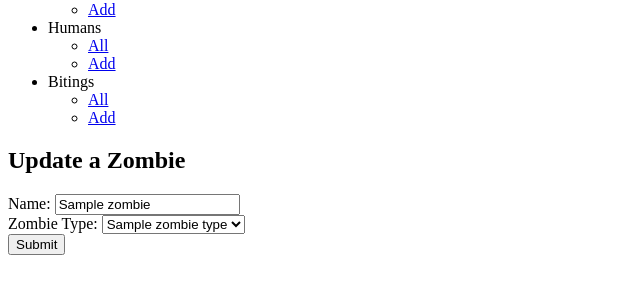
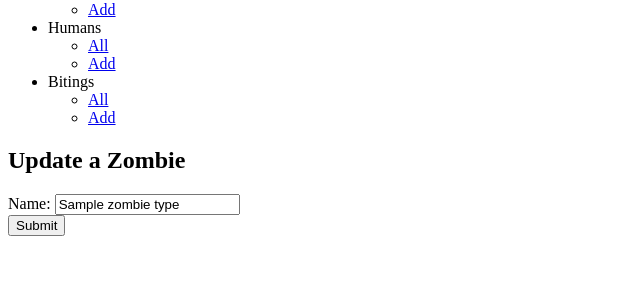
Before and after one commit to sandramolina/zombies_lab, a Python web app: template templates/zombies/edit.html in a window 1280 px wide. Shown: the part 187-487 px from the top of the page, without its empty margins (0-640 px from the left). Run offline with Jinja, Linux system fonts and the light colour scheme; the template is opened without the code that fills it: most values are stand-ins (such as "Sample title", 1, 10 or a date in 2020).

Commit message:
edits zombietypes mistakes

```diff
--- a/controllers/zombie_types_controller.py
+++ b/controllers/zombie_types_controller.py
@@ -40,6 +40,7 @@ def update_zombie(id):
     name = request.form["name"]
     zombie_type = ZombieType(name, id)
     zombie_type_repository.update(zombie_type)
+    return redirect("/zombietypes")
 
 
 # DELETE
--- a/templates/zombies/edit.html
+++ b/templates/zombies/edit.html
@@ -3,20 +3,10 @@
 
 <h2>Update a Zombie</h2>
 
-<form action="/zombies/{{ zombie.id }}" method="POST">
+<form action="/zombietypes/{{ zombie_type.id }}" method="POST">
     <div>
         <label for="name">Name:</label>
-        <input type="text" id="name" name="name" value="{{ zombie.name }}">
-    </div>
-    <div>
-        <label for="zombie-type">Zombie Type:</label>
-        <select name="zombie_type_id" id="zombie-type">
-            {% for zombie_type in zombie_types %}
-            <option value="{{ zombie_type.id }}" {% if zombie_type.id == zombie.zombie_type.id %} selected {% endif %}>
-                {{ zombie_type.name }}
-            </option>
-            {% endfor %}
-        </select>
+        <input type="text" id="name" name="name" value="{{ zombie_type.name }}">
     </div>
     <div>
         <input type="submit">
```
Also changed, not shown: controllers/bitings_controller.py (+11 -0 lines).
